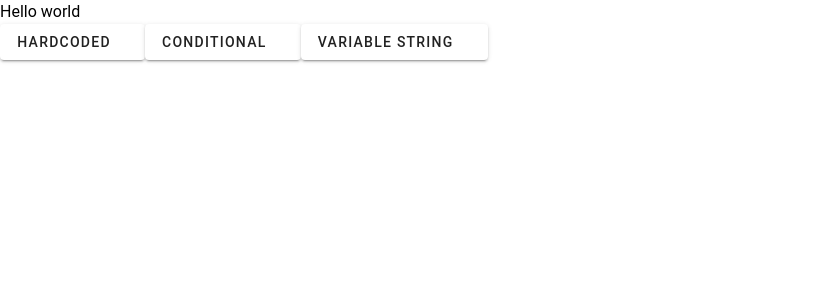
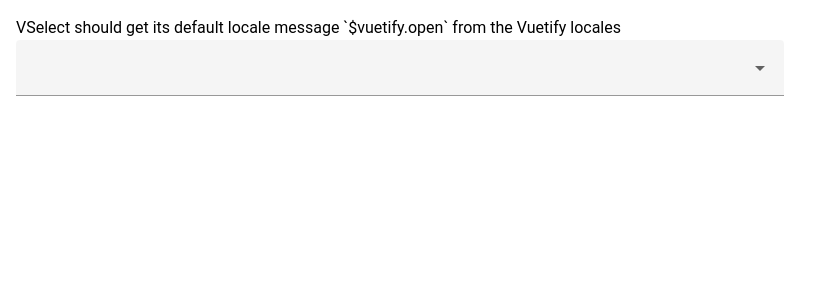
Before and after one commit to mtdvlpr/reproduction, a Nuxt app: page / in a window 1280 px wide. Shown: the top 300 px of the page, without its empty margins (0-828 px from the left). Built offline with nearby package versions, Linux system fonts and the light colour scheme.

Commit message:
chore: set locale reproduction

```diff
--- a/src/pages/index.vue
+++ b/src/pages/index.vue
@@ -1,12 +1,9 @@
 <template>
-  <div>
-    <p>Hello world</p>
-    <v-btn>hardcoded <v-icon icon="i-mdi-home" /></v-btn>
-    <v-btn @click="condition = !condition">conditional <v-icon :icon="'i-mdi-tv' + (condition ? '-off' : '')" /></v-btn>
-    <v-btn @click="condition = !condition">variable string<v-icon :icon="`i-mdi-account${condition ? '' : '-circle'}`"/></v-btn>
+  <div class="pa-4" style="width: 800px">
+    <p>VSelect should get its default locale message `$vuetify.open` from the Vuetify locales</p>
+    <v-select :items="[1, 2, 3, 4, 5]" />
   </div>
 </template>
 <script setup lang="ts">
-const condition = ref(false)
 
 </script>
```
Also changed, not shown: package.json (+5 -9 lines), 1 other file (tests, documents, lock files or other folders).
